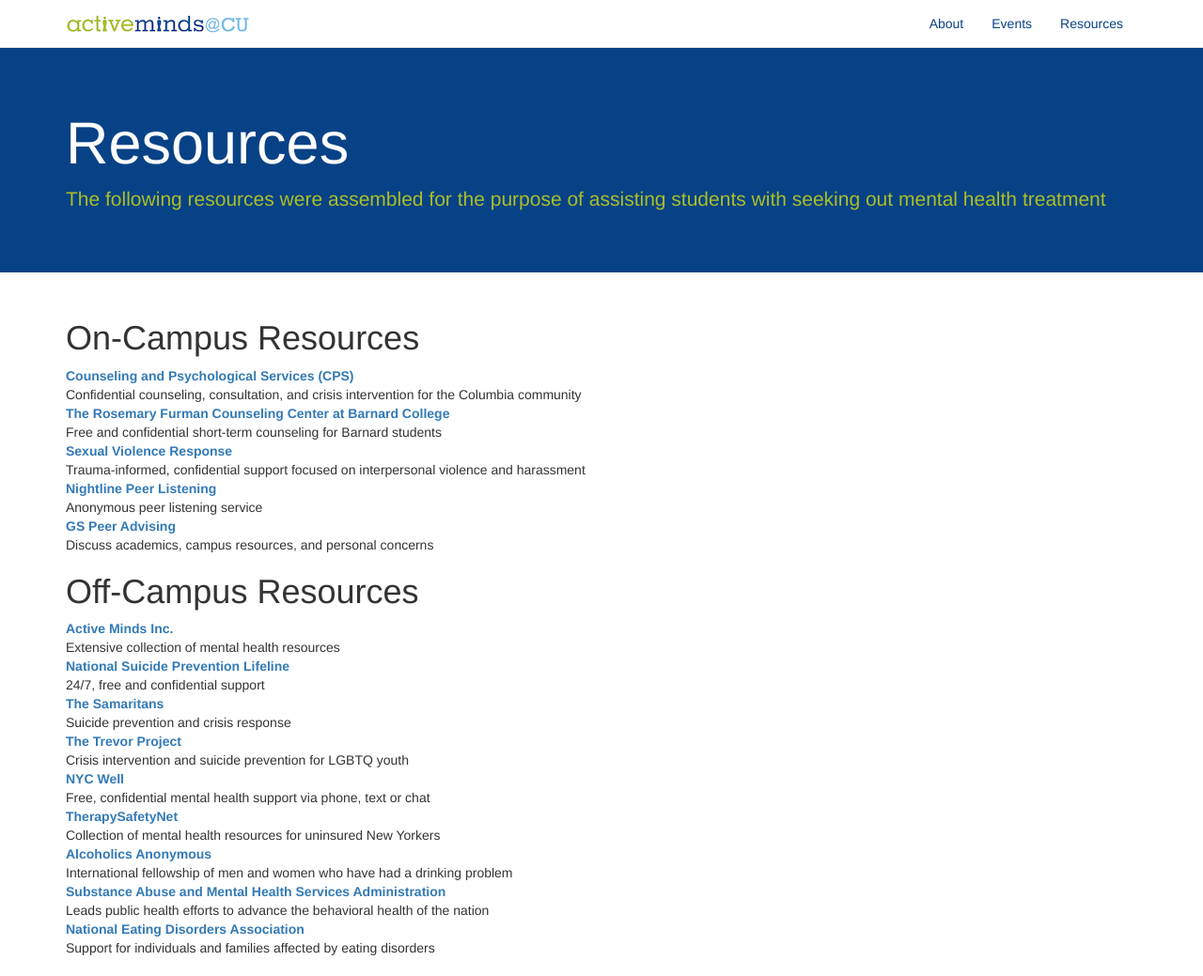
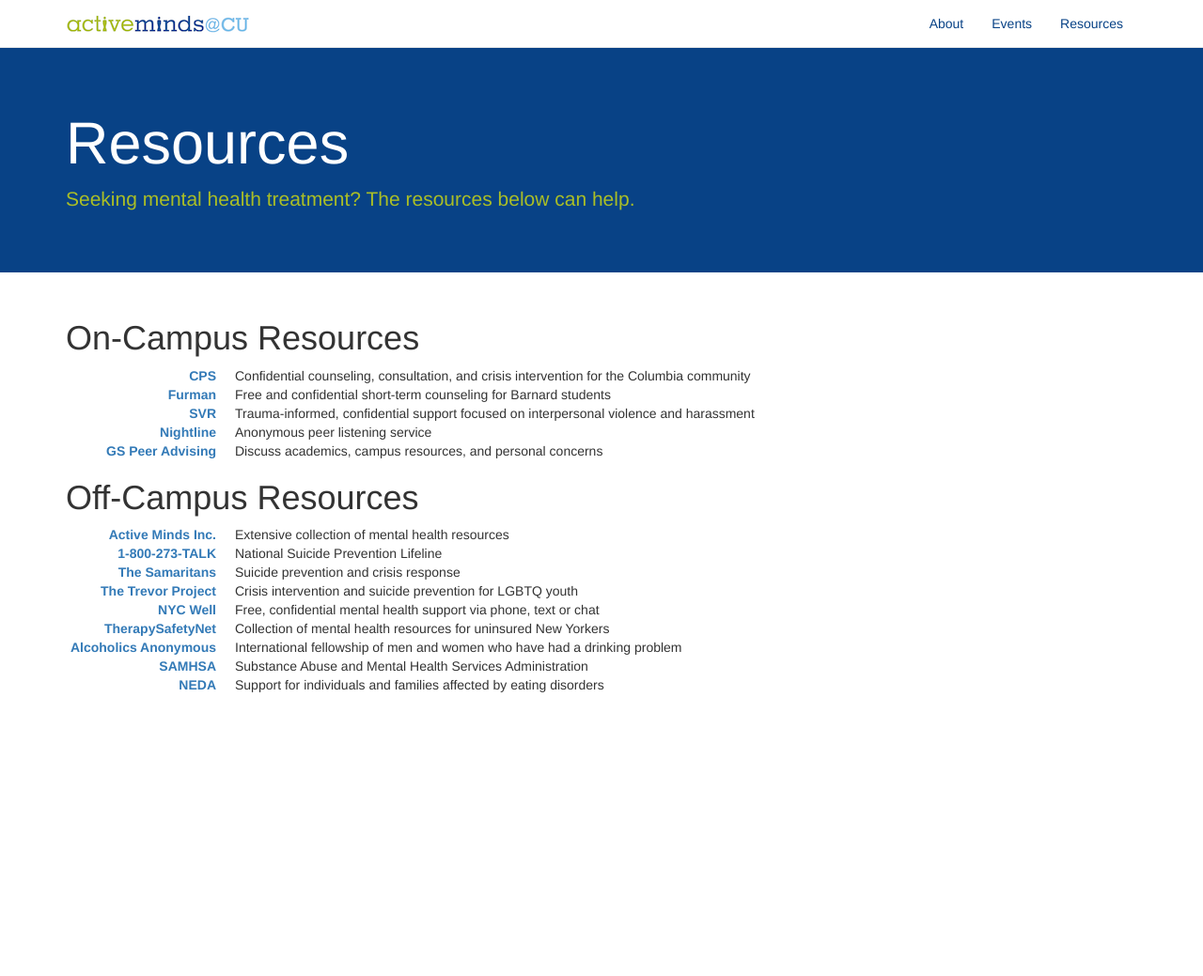
Before and after one commit to activemindsatcu/activemindsatcu.github.io, a Jekyll site: the page built from resources.html, in a window 1280 px wide and 1039 px high. Shown: the whole window at 94% size. Built offline with Jekyll 4.4.1, drawn with Linux system fonts in a browser that asks for light colours.

Commit message:
Update resources page to support horizontal layout

```diff
--- a/_data/off_campus_resources.csv
+++ b/_data/off_campus_resources.csv
@@ -1,10 +1,10 @@
 name,description,link
 Active Minds Inc.,Extensive collection of mental health resources,http://activeminds.org/issues-a-resources/mental-health-resources
-National Suicide Prevention Lifeline,"24/7, free and confidential support",http://suicidepreventionlifeline.org/
+1-800-273-TALK,National Suicide Prevention Lifeline,http://suicidepreventionlifeline.org/
 The Samaritans,Suicide prevention and crisis response,http://samaritansnyc.org/
 The Trevor Project,Crisis intervention and suicide prevention for LGBTQ youth,http://www.thetrevorproject.org/
 NYC Well,"Free, confidential mental health support via phone, text or chat",https://nycwell.cityofnewyork.us/en/
 TherapySafetyNet,Collection of mental health resources for uninsured New Yorkers,https://therapysafetynet.org/resources/additional-resources-uninsured/
 Alcoholics Anonymous,International fellowship of men and women who have had a drinking problem,http://www.aa.org/
-Substance Abuse and Mental Health Services Administration,Leads public health efforts to advance the behavioral health of the nation,https://www.samhsa.gov/
-National Eating Disorders Association,Support for individuals and families affected by eating disorders,http://www.nationaleatingdisorders.org/
+SAMHSA,Substance Abuse and Mental Health Services Administration,https://www.samhsa.gov/
+NEDA,Support for individuals and families affected by eating disorders,http://www.nationaleatingdisorders.org/
--- a/_data/on_campus_resources.csv
+++ b/_data/on_campus_resources.csv
@@ -1,6 +1,6 @@
 name,description,link
-Counseling and Psychological Services (CPS),"Confidential counseling, consultation, and crisis intervention for the Columbia community",https://health.columbia.edu/counseling-and-psychological-services
-The Rosemary Furman Counseling Center at Barnard College,Free and confidential short-term counseling for Barnard students,https://barnard.edu/counsel
-Sexual Violence Response,"Trauma-informed, confidential support focused on interpersonal violence and harassment",https://health.columbia.edu/sexual-violence-response
-Nightline Peer Listening,"Anonymous peer listening service",http://blogs.cuit.columbia.edu/nightline/
+CPS,"Confidential counseling, consultation, and crisis intervention for the Columbia community",https://health.columbia.edu/counseling-and-psychological-services
+Furman,Free and confidential short-term counseling for Barnard students,https://barnard.edu/counsel
+SVR,"Trauma-informed, confidential support focused on interpersonal violence and harassment",https://health.columbia.edu/sexual-violence-response
+Nightline,"Anonymous peer listening service",http://blogs.cuit.columbia.edu/nightline/
 GS Peer Advising,"Discuss academics, campus resources, and personal concerns",https://gs.columbia.edu/peer-advising
--- a/resources.html
+++ b/resources.html
@@ -6,14 +6,13 @@
   <div class="container">
     <h1> Resources </h1>
     <p>
-      The following resources were assembled for the purpose of assisting
-      students with seeking out mental health treatment
+      Seeking mental health treatment? The resources below can help.
     </p>
   </div>
 </div>
 <div class="container">
   <h1>On-Campus Resources</h1>
-  <dl>
+  <dl class="dl-horizontal">
     {% for resource in site.data.on_campus_resources %}
     <dt>
       <a href="{{resource.link}}">{{resource.name}}</a>
@@ -24,7 +23,7 @@
     {% endfor %}
   </dl>
   <h1>Off-Campus Resources</h1>
-  <dl>
+  <dl class="dl-horizontal">
     {% for resource in site.data.off_campus_resources %}
     <dt>
     <a href="{{resource.link}}">{{resource.name}}</a>
```
